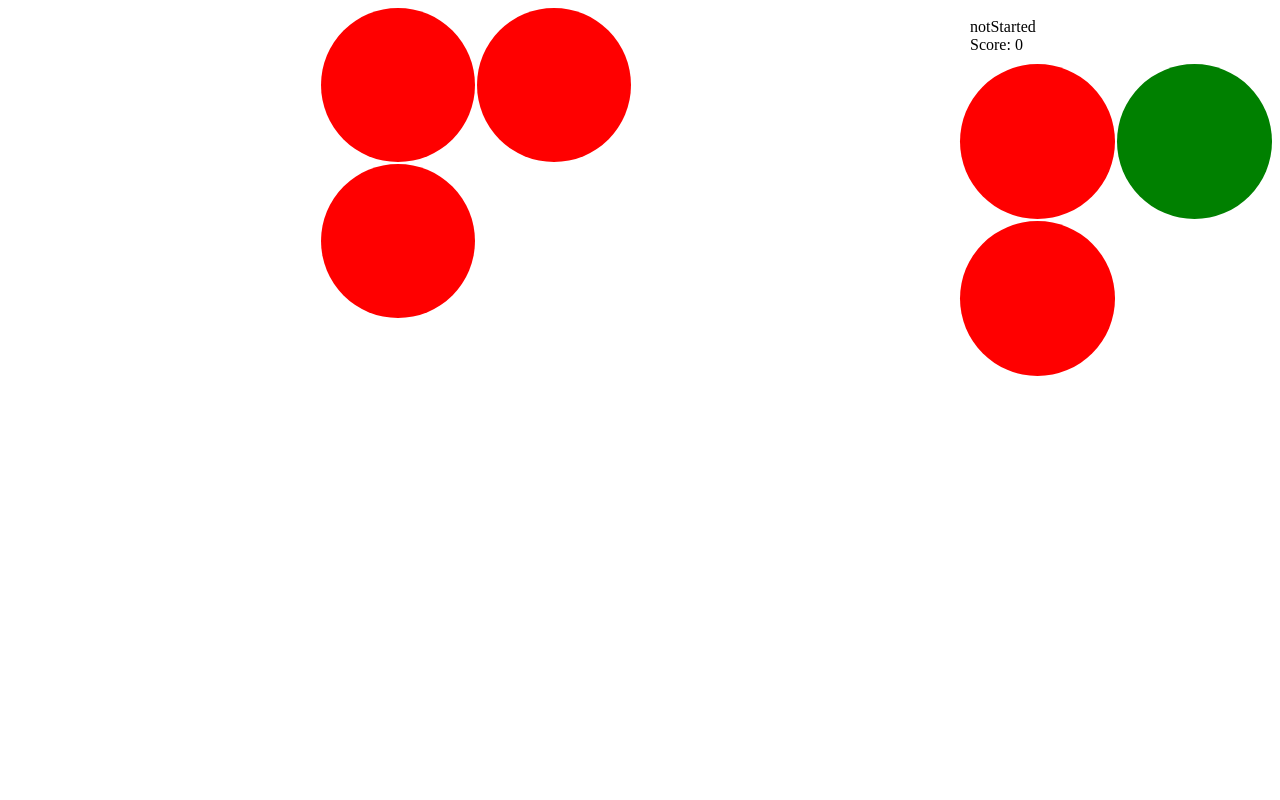
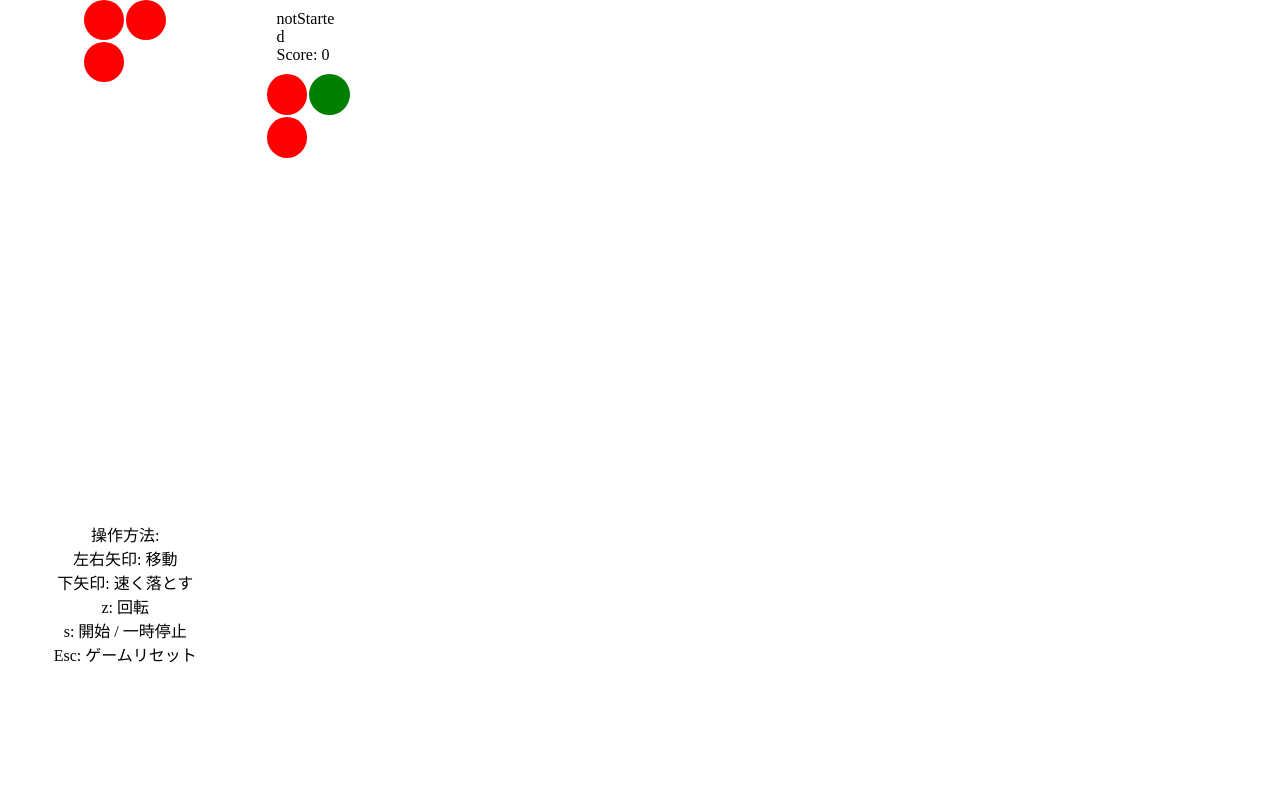
Before and after one commit to hakanai03/puyopuyo, a React (Vite) app: page / in a window 1280 px wide. Shown: the top 800 px of the page. Built offline with nearby package versions, Linux system fonts and the light colour scheme.

Commit message:
add gameover

```diff
--- a/src/features/ui/instructions/Instructions.tsx
+++ b/src/features/ui/instructions/Instructions.tsx
@@ -4,7 +4,7 @@ export const Instructions: React.FC = () => {
   const instructionsStyle: React.CSSProperties = {
     textAlign: "center",
     marginTop: "20px",
-    fontSize: "1.2em",
+    fontSize: "1rem",
   };
 
   return (
--- /dev/null
+++ b/src/index.css
@@ -0,0 +1,4 @@
+* {
+  margin: 0;
+  padding: 0;
+}
--- a/src/index.tsx
+++ b/src/index.tsx
@@ -3,6 +3,7 @@ import ReactDOM from "react-dom/client";
 import { GameConfigProvider } from "./features/providers/GameConfigProvider";
 import { GameStateProvider } from "./features/providers/GameStateProvider";
 import { PuyoPuyoGame } from "./pages/PuyoPuyoGame";
+import "./index.css";
 
 ReactDOM.createRoot(document.getElementById("root") as HTMLElement).render(
   <React.StrictMode>
--- a/src/pages/PuyoPuyoGame.tsx
+++ b/src/pages/PuyoPuyoGame.tsx
@@ -12,6 +12,7 @@ export const PuyoPuyoGame: React.FC = () => {
   const containerStyle: React.CSSProperties = {
     display: "flex",
     width: "100%",
+    maxWidth: "350px",
   };
 
   const leftContainerStyle: React.CSSProperties = {
```
